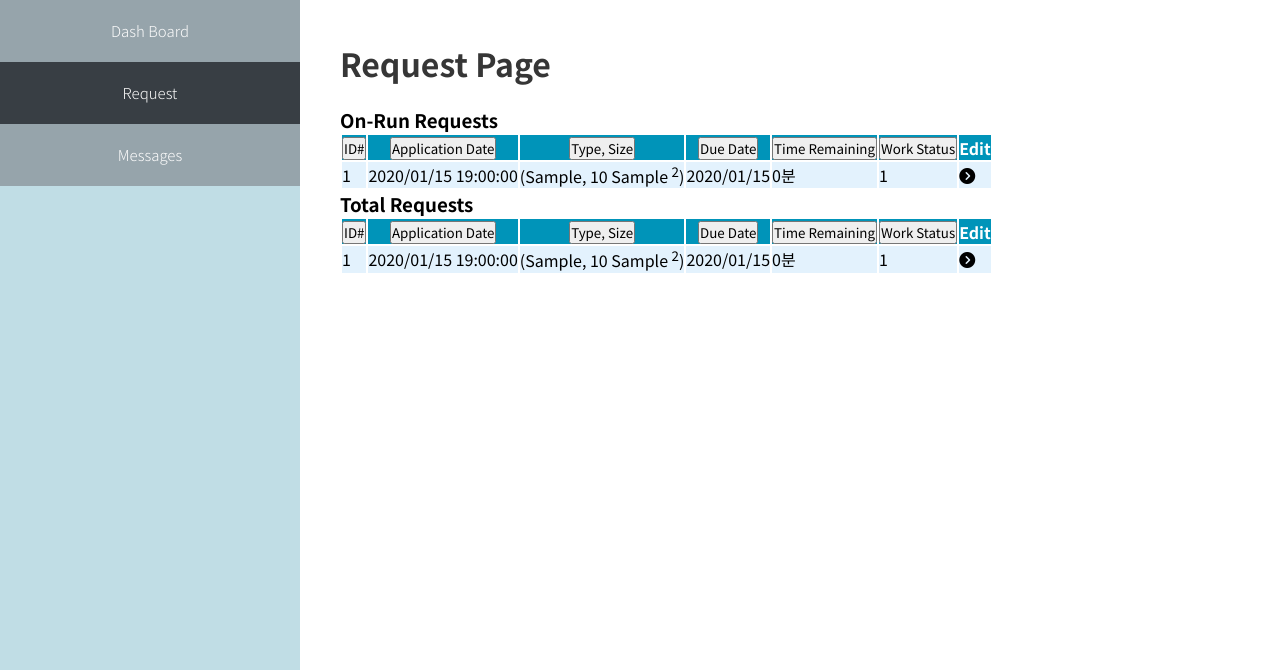
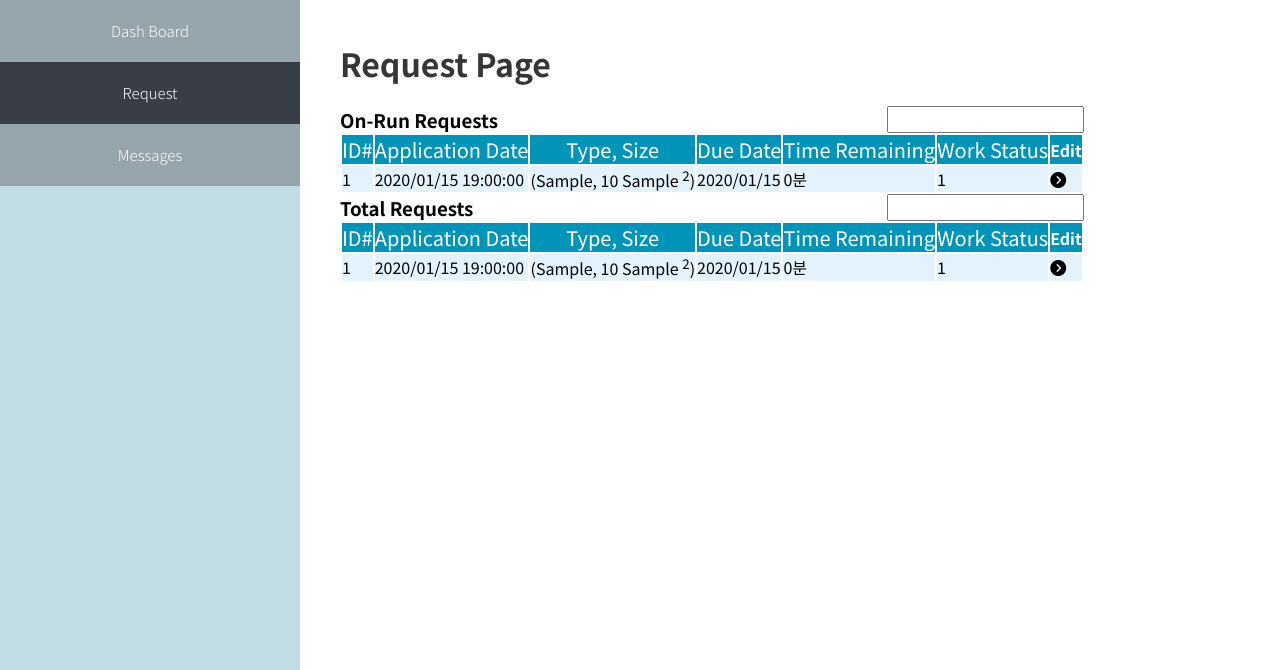
Before and after one commit to jenny5546/On-Demand-Front-Refactored, a Django app: page /show/ in a window 1280 px wide. Shown: the part 130-800 px from the top of the page. Run offline with Django 3.2, Linux system fonts and the light colour scheme; tables that the repository leaves empty hold one stand-in row (values such as "Sample post"); style sheets or scripts are compiled from the project's sources; some libraries are stand-ins or nearby versions; some web fonts are replaced.

Commit message:
Add Searching table

```diff
--- a/adminpage/static/ondemand.scss
+++ b/adminpage/static/ondemand.scss
@@ -147,6 +147,14 @@ header {
         .head{
             background-color: rgb(0, 148, 185) !important;
             color: white;
+            button{
+                font-size: 20px;
+                background-color: rgb(0, 148, 185);
+                color: white;
+                width: 100%;
+                border: none;
+                outline: none;
+            }
         }
         tr:nth-child(2n) {
             background-color: #bbdefb;
@@ -155,10 +163,23 @@ header {
             background-color: #e3f2fd;
         }
     }
+    &-table-top{
+        display: flex;
+        flex-direction: row;
+        justify-content: space-between;
+    }
     &-total{
         .head{
             background-color: rgb(0, 148, 185) !important;
             color: white;
+            button{
+                font-size: 20px;
+                background-color: rgb(0, 148, 185);
+                color: white;
+                width: 100%;
+                border: none;
+                outline: none;
+            }
         }
         tr:nth-child(2n) {
             background-color: #bbdefb;
--- a/adminpage/templates/adminpage/show.html
+++ b/adminpage/templates/adminpage/show.html
@@ -15,7 +15,11 @@
     </div>
 
     <div class="requests-on-run">
-        <h3>On-Run Requests</h3>
+        <div class="requests-table-top">
+            <h3>On-Run Requests</h3>
+            <input class="searchbox"/>
+        </div>
+
         <table>
             <thead>
                 <tr class="head">
@@ -57,7 +61,10 @@
     </div>
 
     <div class="requests-total">
-        <h3>Total Requests</h3>
+        <div class="requests-table-top">
+            <h3>Total Requests</h3>
+            <input class="searchbox"/>
+        </div>
             <table>
                 <thead>
                     <tr class="head">
@@ -107,12 +114,33 @@
     // 테이블 재 세팅
     var table_html;
     var k = 0;
+    var search_try_num = 0;
+    new_array = new Array();
     function re_table(line, cols, table_position) {
         table_html = "";
         for(var i = 0; i<line; i++) {
             table_html += "<tr>";
             for(var j = 0; j<cols; j++) {
                 table_html += "<td>"+new_array[i][j]+"</td>";
+            }
+            table_html += "</tr>";
+        }
+        $(table_position.find("tbody")).html(table_html);
+    }
+    function searching(line, cols, table_position) {
+        table_html = "";
+        for(var i = 0; i<line; i++) {
+            table_html += "<tr>";
+            console.log("this is retable2", search_array)
+            if(search_array.length === 0){
+                for(var j = 0; j<cols; j++) {
+                    table_html += "<td>"+new_array[i][j]+"</td>";
+                }
+            }
+            else{
+                for(var j = 0; j<cols; j++) {
+                    table_html += "<td>"+search_array[i][j]+"</td>";
+                }
             }
             table_html += "</tr>";
         }
@@ -141,7 +169,7 @@
             }
 
             //테이블 클래스 active 지정
-            $this_table.find("th button")
+            //$this_table.find("th button")
             /* 정렬 */
             new_array.sort(function (a, b) {
 
@@ -156,11 +184,57 @@
             });
                 k+=1;
             //값이 들어오는지 확인 소스
-            console.log(new_array);
+            //console.log(new_array);
 
             $this_table.find("tbody").empty();
             re_table(table_tr_length, table_th_length, $this_table);
         });
+        var table_th_length2 = 0
+        var table_tr_length2 = 0
+        $("input.searchbox").on("input", function() {
+            var $this = $(this);
+            var $this_table = $this.parents("div.requests-table-top").next();
+            var $this_start_number = $this.parents("div.requests-table-top").next().index();
+            var input_text = $this.val();
+            var search_elem_num = 0;
+            if(search_try_num == 0){
+                table_th_length2 = $this.parents("div.requests-table-top").next().find("thead th").length; //테이블 칸의 갯수
+                table_tr_length2 = $this.parents("div.requests-table-top").next().find("tbody tr").length; //테이블 내용 줄 갯수
+            //console.log(table_th_length)
+            }
+
+            //값 가져와서 새로운 array에 할당하기
+
+            search_array = []
+            if(search_try_num == 0){
+                //new_array = new Array();
+                for(var i = 0; i<table_tr_length2; i++) {
+                    new_array[i] = [];
+                    for(var j = 0 ; j < table_th_length2; j++) {
+                        text_array = $this_table.find("tbody tr").eq(i).find("td").eq(j).html(); // 값땡겨오는거
+                        new_array[i][j] = text_array;
+                    }
+                }
+                console.log("hihi")
+            }
+
+            for(var i =0; i<table_tr_length2; i++){
+                if(new_array[i][0] === input_text){
+                    search_array.push(new_array[i])
+                    search_elem_num++;
+                }
+            }
+            if(search_elem_num == 0){
+                search_elem_num = table_tr_length2;
+            }
+            //값 들어오는지 확인
+            console.log(input_text);
+            console.log(search_array);
+            console.log(table_tr_length2)
+            search_try_num++;
+            searching(search_elem_num, table_th_length2, $this_table);
+        })
+
     })
 </script>
 
```
